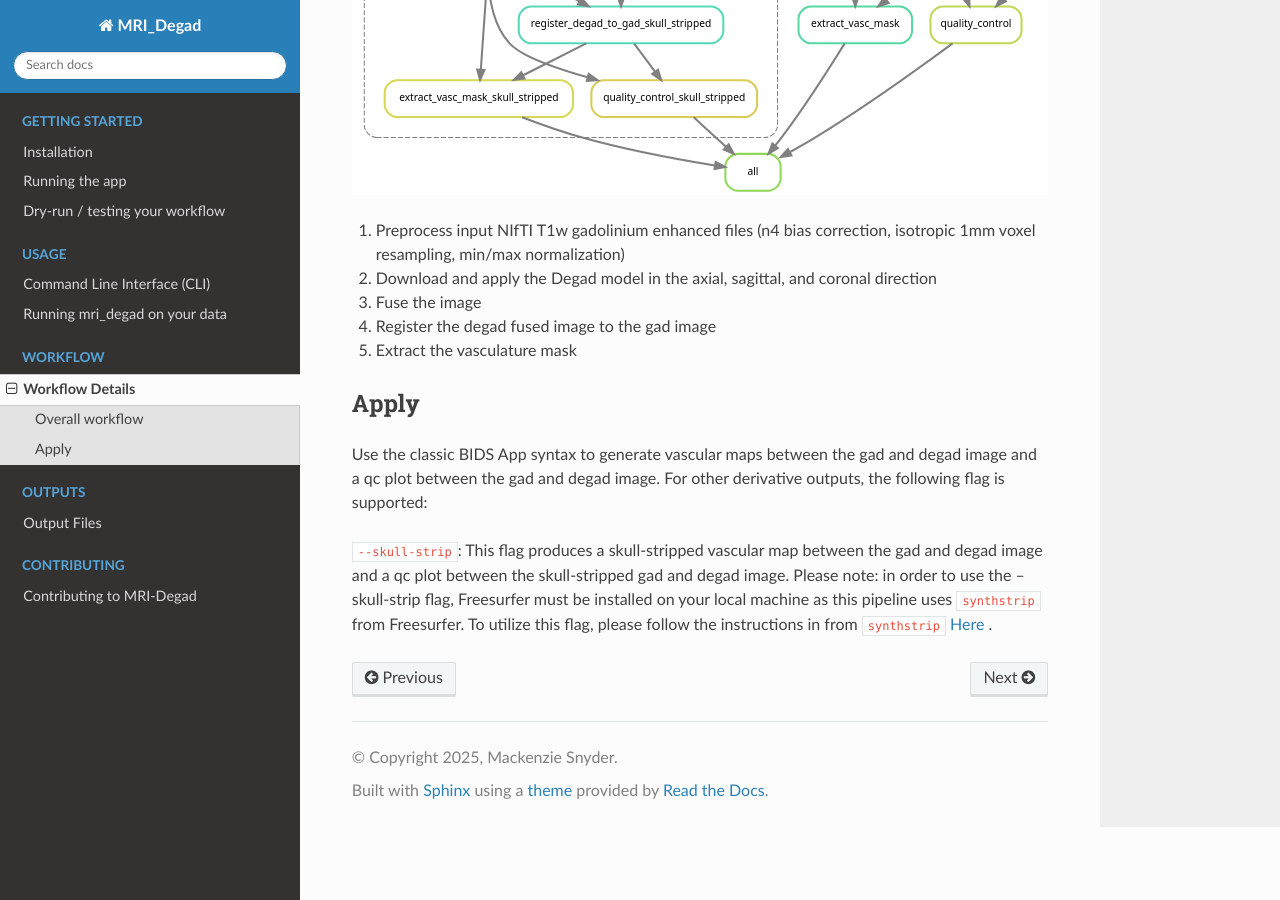
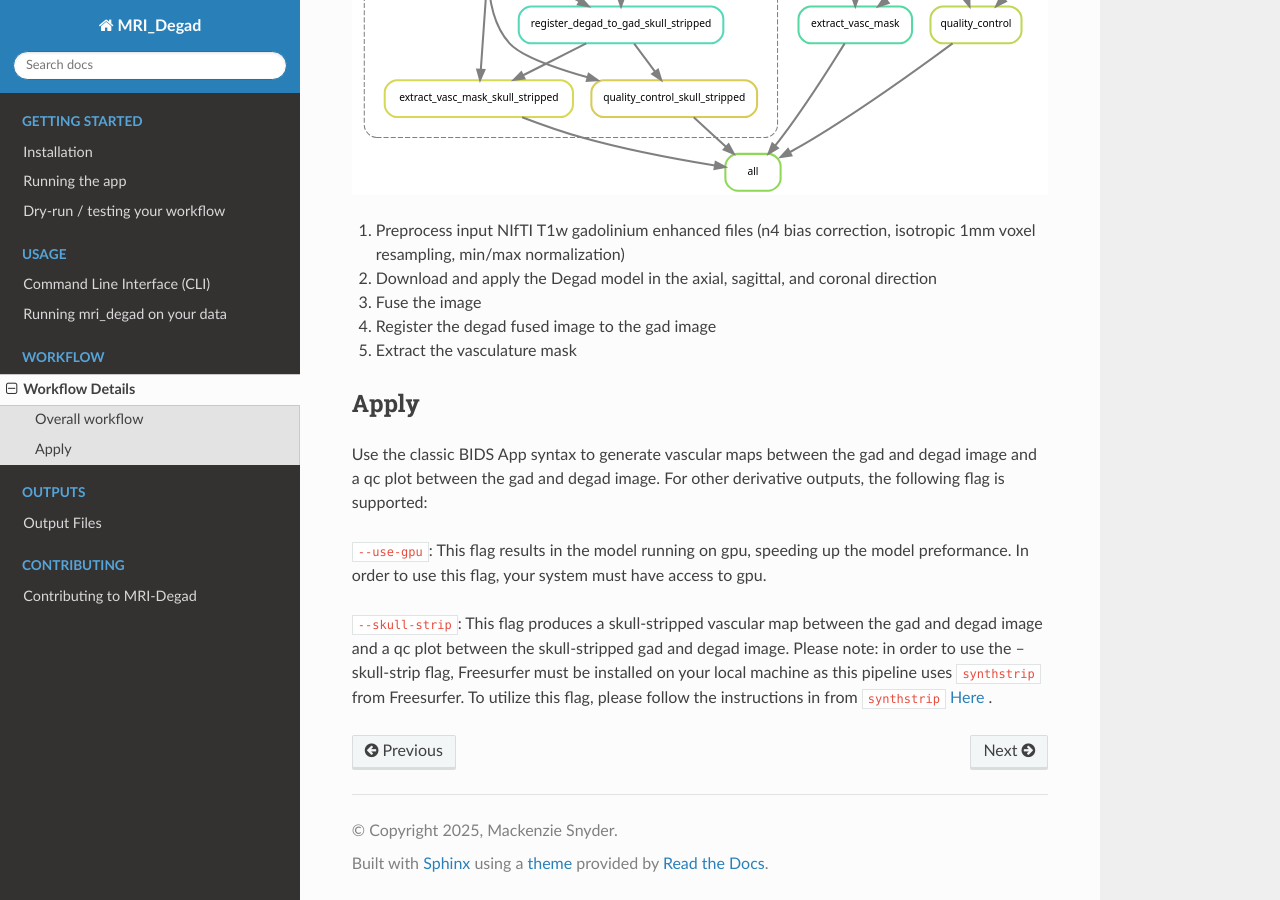
Before and after one commit to mackenziesnyder/MRI_Degad, a Sphinx documentation site: the page built from docs/workflow/workflow.md, in a window 1280 px wide and 900 px high, scrolled down 961 px. Built offline with Sphinx 7.4.7 and the Read the Docs theme 3.1.0, drawn with Linux system fonts in a browser that asks for light colours.

Commit message:
add --use-gpu flag to documentation

```diff
--- a/docs/workflow/workflow.md
+++ b/docs/workflow/workflow.md
@@ -23,4 +23,6 @@ with arrows representing the connections (i.e. inputs / outputs) to these rules.
 ## Apply
 Use the classic BIDS App syntax to generate vascular maps between the gad and degad image and a qc plot between the gad and degad image. For other derivative outputs, the following flag is supported:
 
+`--use-gpu`: This flag results in the model running on gpu, speeding up the model preformance. In order to use this flag, your system must have access to gpu.
+
 `--skull-strip`: This flag produces a skull-stripped vascular map between the gad and degad image and a qc plot between the skull-stripped gad and degad image. Please note: in order to use the --skull-strip flag, Freesurfer must be installed on your local machine as this pipeline uses `synthstrip` from Freesurfer. To utilize this flag, please follow the instructions in from `synthstrip` [Here](https://surfer.nmr.mgh.harvard.edu/docs/synthstrip/) .
```
